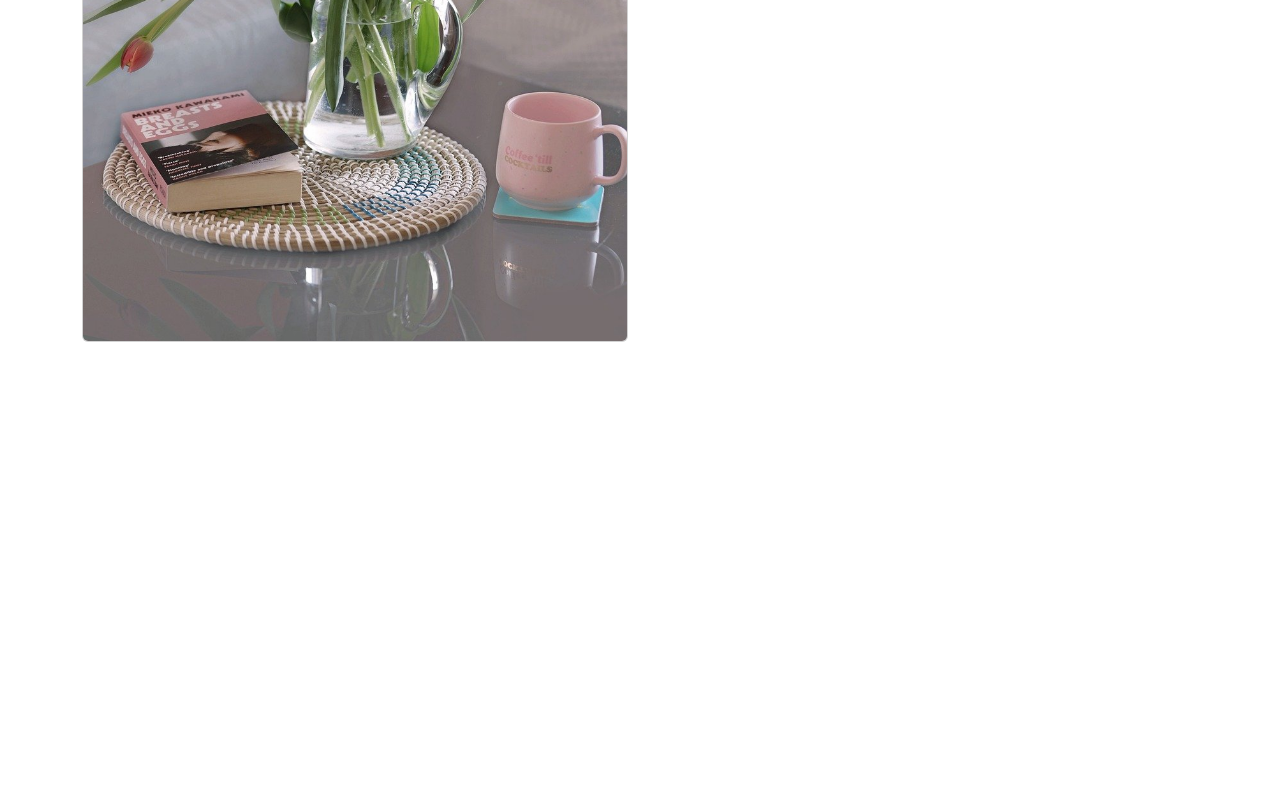
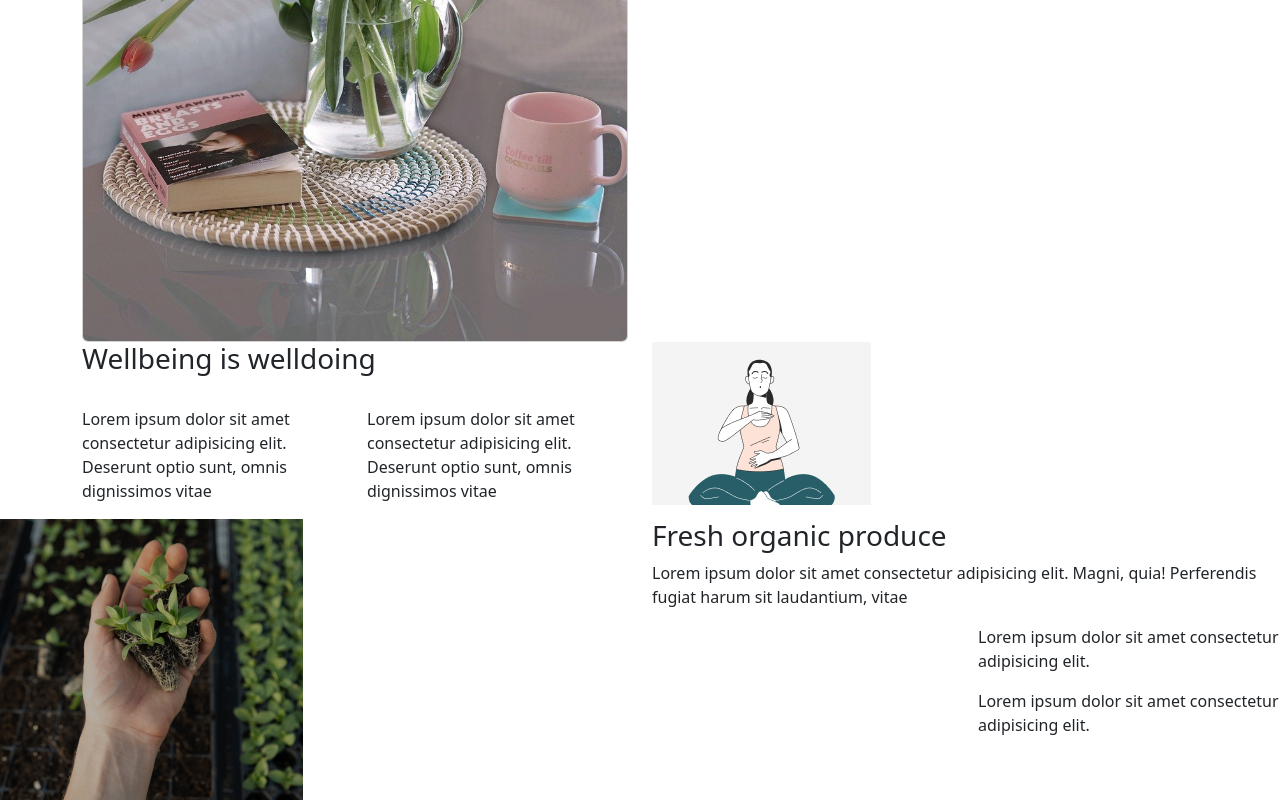
Before and after one commit to NouriHicham/NouriChahidHichamM9Pr1, a website: page bootstrap/pr3/index.html in a window 1280 px wide. Shown: the part 673-1473 px from the top of the page. Before the commit the page ends 1039 px from the top, so only its background shows below. Drawn offline with nearby package versions, Linux system fonts and the light colour scheme.

Commit message:
update bootstrap/pr3

```diff
--- a/bootstrap/pr3/index.html
+++ b/bootstrap/pr3/index.html
@@ -1,10 +1,10 @@
 <!DOCTYPE html>
-<html lang="en">
+<html lang="es">
 <head>
    <meta charset="UTF-8">
    <meta name="viewport" content="width=device-width, initial-scale=1.0">
    <title>Document</title>
-   <link href="https://cdn.jsdelivr.net/npm/bootstrap@5.3.2/dist/css/bootstrap.min.css" rel="stylesheet" integrity="sha384-T3c6CoIi6uLrA9TneNEoa7RxnatzjcDSCmG1MXxSR1GAsXEV/Dwwykc2MPK8M2HN" crossorigin="anonymous">
+   <link href="node_modules/bootstrap/dist/css/bootstrap.min.css" rel="stylesheet" type="text/css">
 </head>
 <body>
    <header>
@@ -61,16 +61,43 @@
          </div>
       </section>
 
-      <section>
+      <section class="container">
          <div class="row">
             <div class="col">
+               <div class="row"><h3>Wellbeing is welldoing</h3></div>
+               <div class="row">
+                  <div class="col">
+                     <img src="" alt="">
+                     <p>Lorem ipsum dolor sit amet consectetur adipisicing elit. Deserunt optio sunt, omnis dignissimos vitae</p>
+                  </div>
+                  <div class="col">
+                     <img src="" alt="">
+                     <p>Lorem ipsum dolor sit amet consectetur adipisicing elit. Deserunt optio sunt, omnis dignissimos vitae</p>
+                  </div>
+               </div>
+            </div>
+            <div class="col"><img src="img/women.png" alt=""></div>
+         </div>
+      </section class="container">
+         <div class="row">
+            <div class="col"><img src="img/planta.png" alt=""></div>
+            <div class="col">
+               <h3>Fresh organic produce</h3>
+               <p>Lorem ipsum dolor sit amet consectetur adipisicing elit. Magni, quia! Perferendis fugiat harum sit laudantium, vitae</p>
+               <div class="row">
+                  <div class="col"><img src="" alt=""></div>
+                  <div class="col"><p>Lorem ipsum dolor sit amet consectetur adipisicing elit. </p></div>
+               </div>
+               <div class="row">
+                  <div class="col"><img src="" alt=""></div>
+                  <div class="col"><p>Lorem ipsum dolor sit amet consectetur adipisicing elit. </p></div>
+               </div>
+            </div>
+         </div>
+      <section>
 
-            </div>
-            <div class="col"><img src="" alt=""></div>
-         </div>
       </section>
 
    </main>
-   <script src="https://cdn.jsdelivr.net/npm/bootstrap@5.3.2/dist/js/bootstrap.bundle.min.js" integrity="sha384-C6RzsynM9kWDrMNeT87bh95OGNyZPhcTNXj1NW7RuBCsyN/o0jlpcV8Qyq46cDfL" crossorigin="anonymous"></script>
 </body>
 </html>
```
Also changed, not shown: bootstrap/pr3/package.json (+7 -1 lines), bootstrap/pr3/img/planta.png (added), bootstrap/pr3/img/women.png (added), 1 other file.
